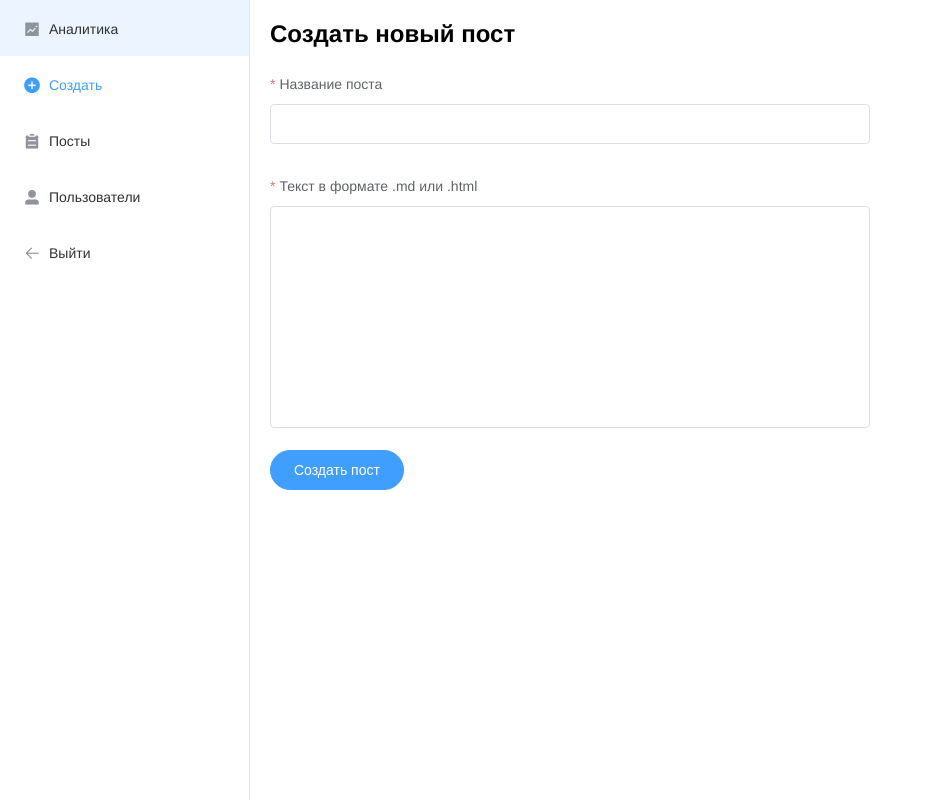
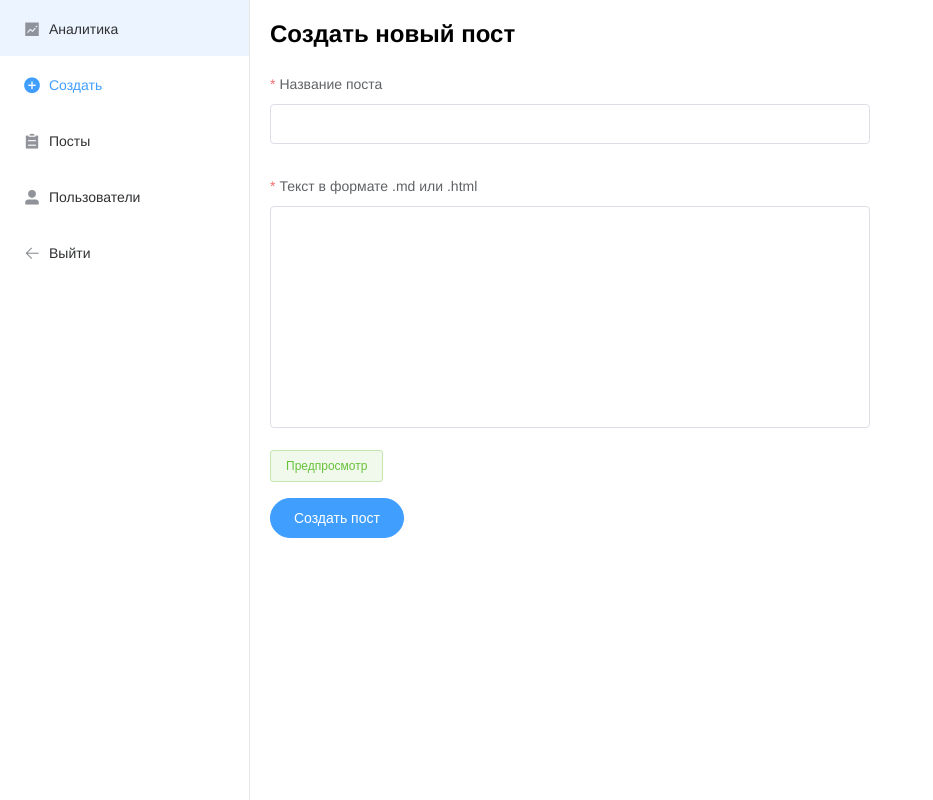
Before and after one commit to Taranovskiy/my-awesome-blog, a Nuxt app: page /admin/create in a window 1280 px wide. Shown: the whole page, without its empty margins (0-933 px from the left). Built offline with nearby package versions, Linux system fonts and the light colour scheme; no server answers.

Commit message:
Preview .md text implemented

```diff
--- a/components/main/CommentForm.vue
+++ b/components/main/CommentForm.vue
@@ -12,7 +12,7 @@
 
     <el-form-item label="Текст комментария" prop="text">
       <el-input
-        v-model.trim="controls.text"
+        v-model="controls.text"
         :rows="2"
         resize="none"
         type="textarea"
--- a/package.json
+++ b/package.json
@@ -16,7 +16,8 @@
     "cross-env": "^5.2.0",
     "element-ui": "^2.4.11",
     "express": "^4.16.4",
-    "nuxt": "^2.0.0"
+    "nuxt": "^2.0.0",
+    "vue-markdown": "^2.2.4"
   },
   "devDependencies": {
     "@nuxtjs/eslint-config": "^2.0.0",
--- a/pages/admin/create.vue
+++ b/pages/admin/create.vue
@@ -12,12 +12,28 @@
 
     <el-form-item label="Текст в формате .md или .html" prop="text">
       <el-input
-        v-model.trim="controls.text"
+        v-model="controls.text"
         type="textarea"
         resize="none"
         :rows="10"
       />
     </el-form-item>
+
+    <el-button
+      class="mb"
+      size="small"
+      type="success"
+      plain
+      @click="previewDialog = true"
+    >
+      Предпросмотр
+    </el-button>
+
+    <el-dialog title="Предпросмотр" :visible.sync="previewDialog">
+      <div :key="controls.text">
+        <vue-markdown>{{ controls.text }}</vue-markdown>
+      </div>
+    </el-dialog>
 
     <el-form-item>
       <el-button type="primary" round native-type="submit" :loading="loading">
@@ -34,6 +50,7 @@
   data() {
     return {
       loading: false,
+      previewDialog: false,
       controls: {
         text: '',
         title: '',
--- a/pages/admin/post/_id.vue
+++ b/pages/admin/post/_id.vue
@@ -13,7 +13,7 @@
     >
       <el-form-item label="Текст в формате .md или .html" prop="text">
         <el-input
-          v-model.trim="controls.text"
+          v-model="controls.text"
           type="textarea"
           resize="none"
           :rows="10"
--- a/plugins/globals.js
+++ b/plugins/globals.js
@@ -1,5 +1,7 @@
 import Vue from 'vue';
 import Element from 'element-ui';
 import locale from 'element-ui/lib/locale/lang/ru-RU';
+import VueMarkdown from 'vue-markdown';
 
 Vue.use(Element, { locale });
+Vue.component('vue-markdown', VueMarkdown);
```
Also changed, not shown: 1 other file (tests, documents, lock files or other folders).
